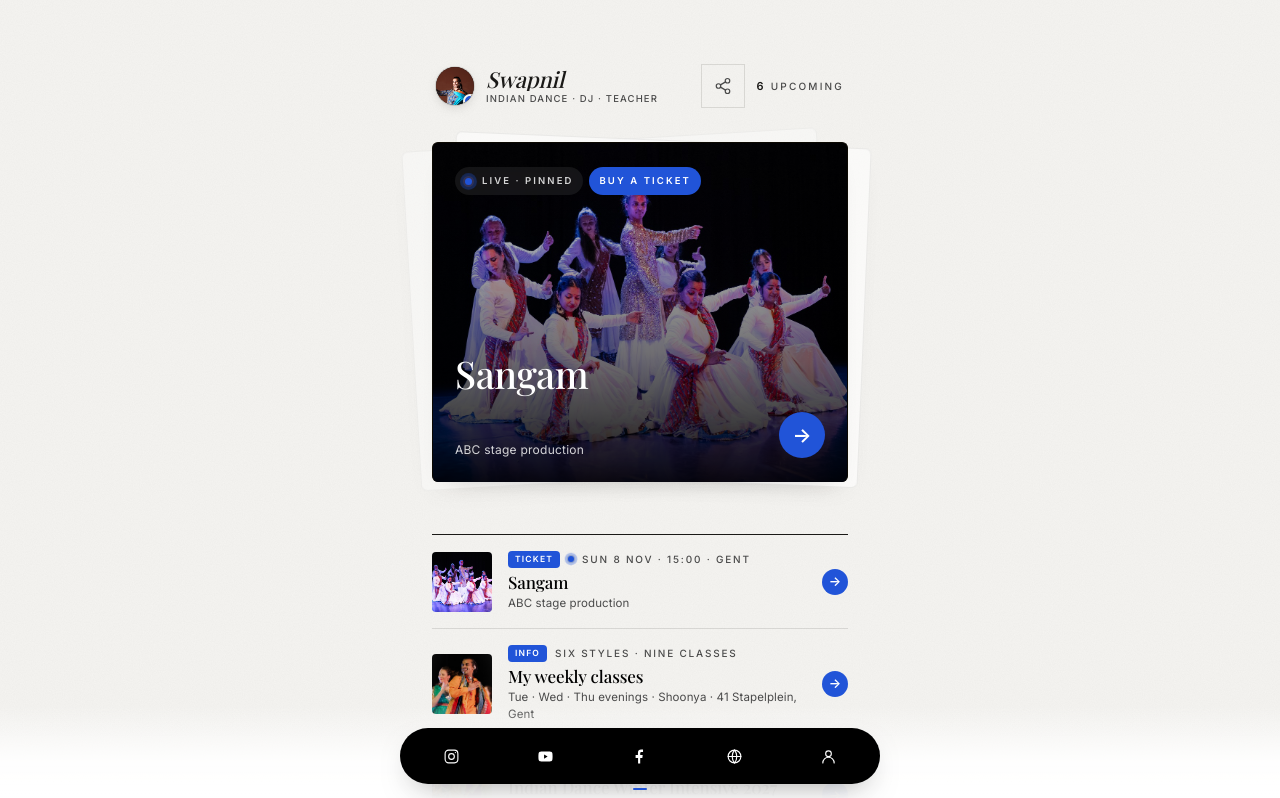
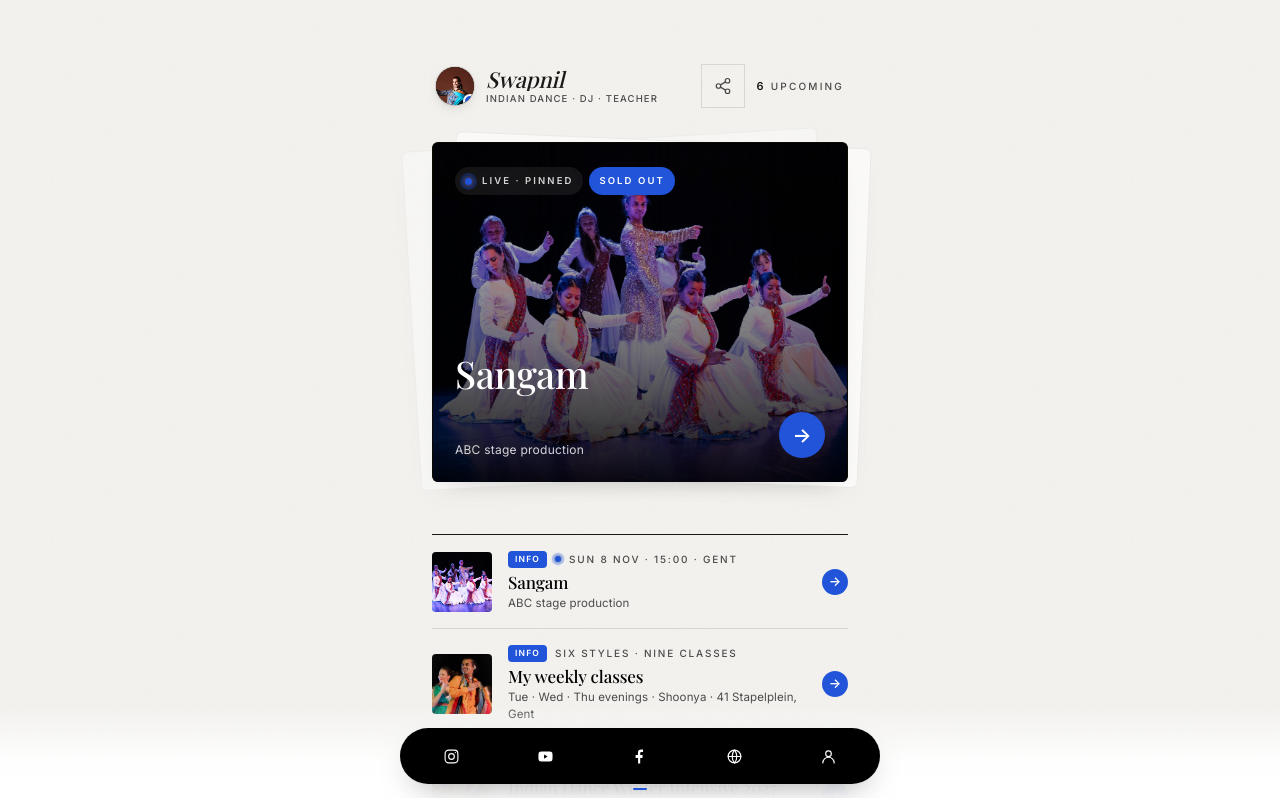
Before and after one commit to swapnildagliya/swapnil-bio, a plain HTML site: page index.html in a window 1280 px wide. Shown: the top 798 px of the page. Drawn offline with nearby package versions, Linux system fonts and the light colour scheme; a web font is replaced by a local one.

Commit message:
SANGAM sold out: ticket buttons replaced with 'Sold out' (both shows)
Co-Authored-By: Claude Opus 5.5 <noreply@anthropic.com>

```diff
--- a/index.html
+++ b/index.html
@@ -671,8 +671,9 @@ const EVENTS = [
     dateLabel:'ABC stage production', location:'',
     style:'bollywood',
     image:'images/sangam.jpg',
-    url:'https://tickets.shoonyadance.com/register/performance/e118e65f-daa2-4509-bf9c-607bdd1a1430',
-    cta:'Buy a ticket',
+    // SOLD OUT 2026-11-07 (Swapnil): card points to the production page, no ticket link
+    url:'https://performances.shoonyadance.com/sangam/',
+    cta:'Sold out',
   },
   {
     // Sunday — times from events/performance/2026-11-07-sangam.json performances[]
@@ -683,8 +684,9 @@ const EVENTS = [
     dateLabel:'ABC stage production', location:'',
     style:'bollywood',
     image:'images/sangam.jpg',
-    url:'https://tickets.shoonyadance.com/register/performance/9c2f617f-b6d8-4b39-ad8e-b7958dd589c2',
-    cta:'Buy a ticket',
+    // SOLD OUT 2026-11-07 (Swapnil): card points to the production page, no ticket link
+    url:'https://performances.shoonyadance.com/sangam/',
+    cta:'Sold out',
   },
   {
     id:'gidf-2027', city:'Ghent', audience:'both',
```
